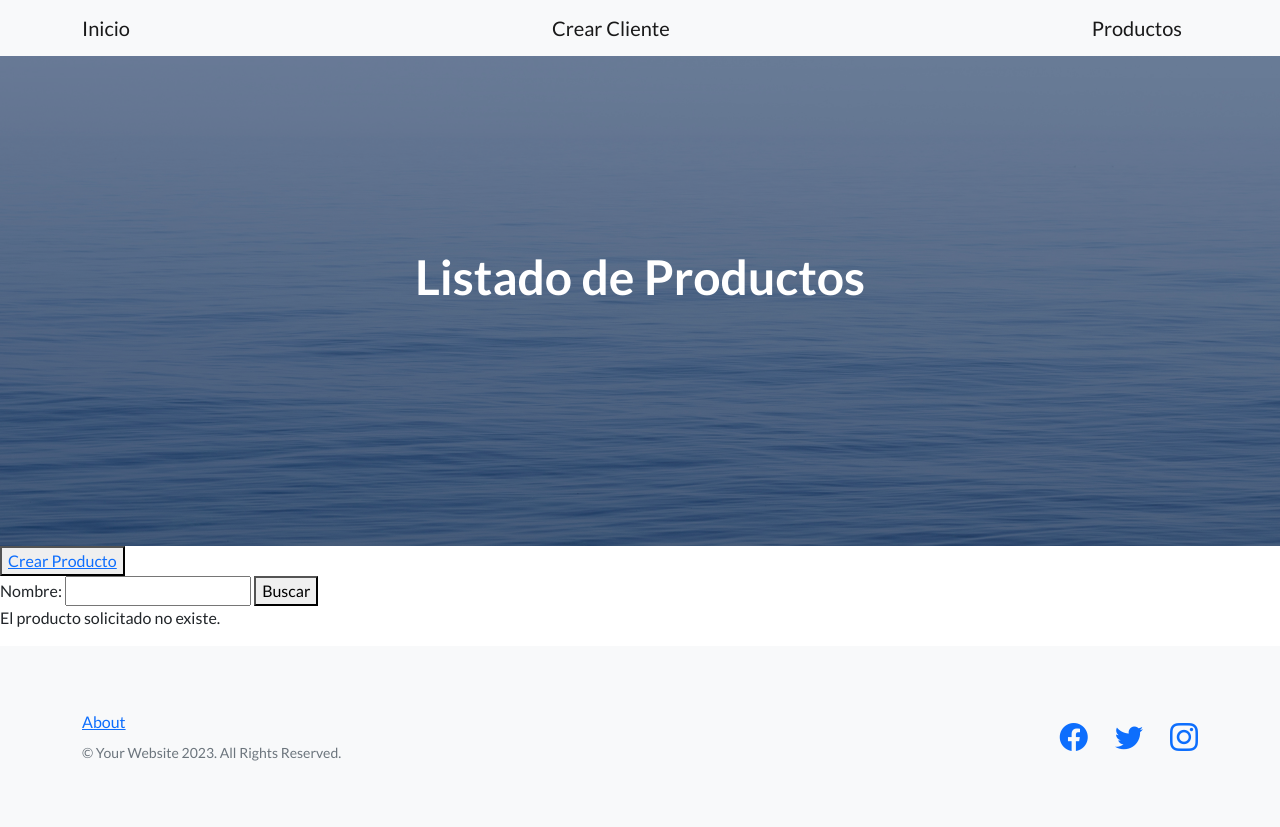
After one commit to augustolopez674/tercera-pre-entrega-Lopez, a Django app: page /productos/ in a window 1280 px wide. The commit adds this page. Run offline with Django 4.2, Linux system fonts and the light colour scheme; data that the repository does not hold is empty; some libraries are stand-ins or nearby versions.

Commit message:
Creo que ahora sí quedó

```diff
--- a/inicio/forms.py
+++ b/inicio/forms.py
@@ -11,3 +11,6 @@ class CrearProductoFormulario(forms.Form):
     categoria = forms.CharField(max_length=20)
     nombre = forms.CharField(max_length=20)
     precio = forms.IntegerField()
+
+class BuscarProductoFormulario(forms.Form):
+    nombre = forms.CharField(max_length=20, required=False)
--- /dev/null
+++ b/inicio/templates/inicio/listar_productos.html
@@ -0,0 +1,25 @@
+{% extends 'base.html' %}
+
+{% block title_head %}
+<title>Productos</title>
+{% endblock title_head %}
+
+{% block h1_header %}
+Listado de Productos
+{% endblock h1_header %}
+
+{% block contenido %}
+<button><a href={% url 'inicio:crear_producto' %}>Crear Producto</a></button>
+
+<form action="" method="get">
+    {{formulario}}
+    <button>Buscar</button>
+</form>
+{% if productos %}
+{% for producto in productos %}
+<li>Nombre: {{producto.nombre}}</li>
+{% endfor %}
+{% else %}
+<p>El producto solicitado no existe.</p>
+{% endif %}
+{% endblock contenido %}
--- a/inicio/urls.py
+++ b/inicio/urls.py
@@ -7,4 +7,5 @@ urlpatterns = [
     path('', views.inicio, name ='inicio'),
     path('clientes/crear/', views.crear_cliente, name ='crear_cliente'),
     path('productos/crear/', views.crear_producto, name ='crear_producto'),
+    path('productos/', views.listar_productos, name ='listar_productos'),
 ]
--- a/inicio/views.py
+++ b/inicio/views.py
@@ -1,5 +1,5 @@
-from django.shortcuts import render
-from inicio.forms import CrearClienteFormulario, CrearProductoFormulario
+from django.shortcuts import render, redirect
+from inicio.forms import CrearClienteFormulario, CrearProductoFormulario, BuscarProductoFormulario
 from inicio.models import Cliente, Producto
 # Create your views here.
 
@@ -32,8 +32,21 @@ def crear_producto(request):
             producto = Producto(categoria=info['categoria'],nombre=info['nombre'],precio=info['precio'])
             producto.save()
             mensaje = f'Se creó el producto {producto.nombre}, de la categoria {producto.categoria} y precio {producto.precio}'
+            return redirect('inicio:listar_productos')
         else:
             return render(request, 'inicio/crear_producto.html', {'formulario': formulario})
 
     formulario = CrearProductoFormulario()
     return render(request, 'inicio/crear_producto.html', {'formulario': formulario, 'mensaje': mensaje})
+
+
+
+def listar_productos(request):
+
+    formulario = BuscarProductoFormulario(request.GET)
+    if formulario.is_valid():
+        nombre_producto = formulario.cleaned_data['nombre']
+        listado_de_productos = Producto.objects.filter(nombre__icontains=nombre_producto)
+
+    formulario = BuscarProductoFormulario()
+    return render(request, 'inicio/listar_productos.html', {'formulario': formulario, 'productos': listado_de_productos})
--- a/templates/base.html
+++ b/templates/base.html
@@ -24,7 +24,7 @@
             <div class="container">
                 <a class="navbar-brand" href={% url 'inicio:inicio' %}>Inicio</a>
                 <a class="navbar-brand" href={% url 'inicio:crear_cliente' %}>Crear Cliente</a>
-                <a class="navbar-brand" href={% url 'inicio:crear_producto' %}>Crear Producto</a>
+                <a class="navbar-brand" href={% url 'inicio:listar_productos' %}>Productos</a>
                 {% comment %} <a class="btn btn-primary" href={% url 'inicio:crear_cliente' %}>Crear Cliente</a> {% endcomment %}
             </div>
         </nav>
```
